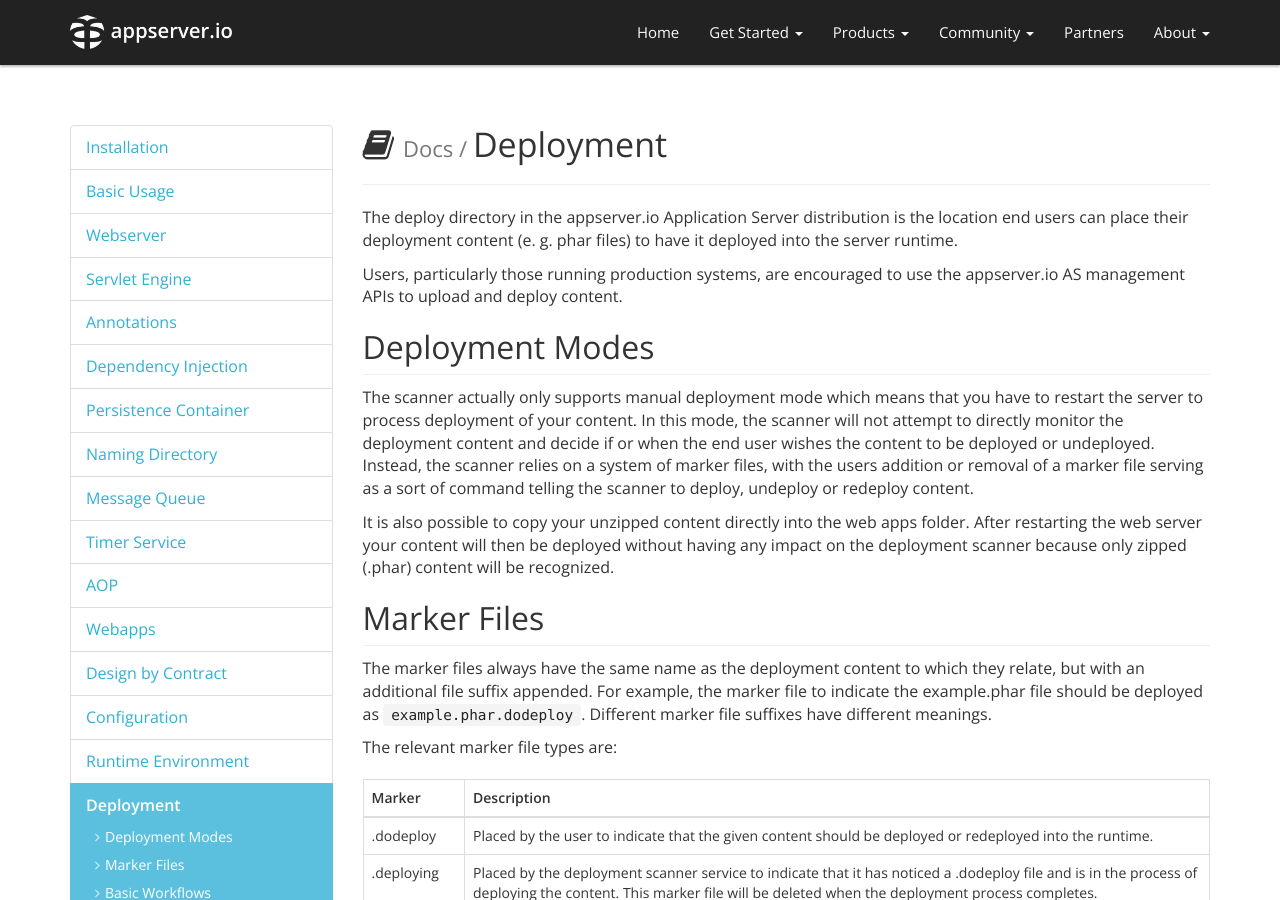
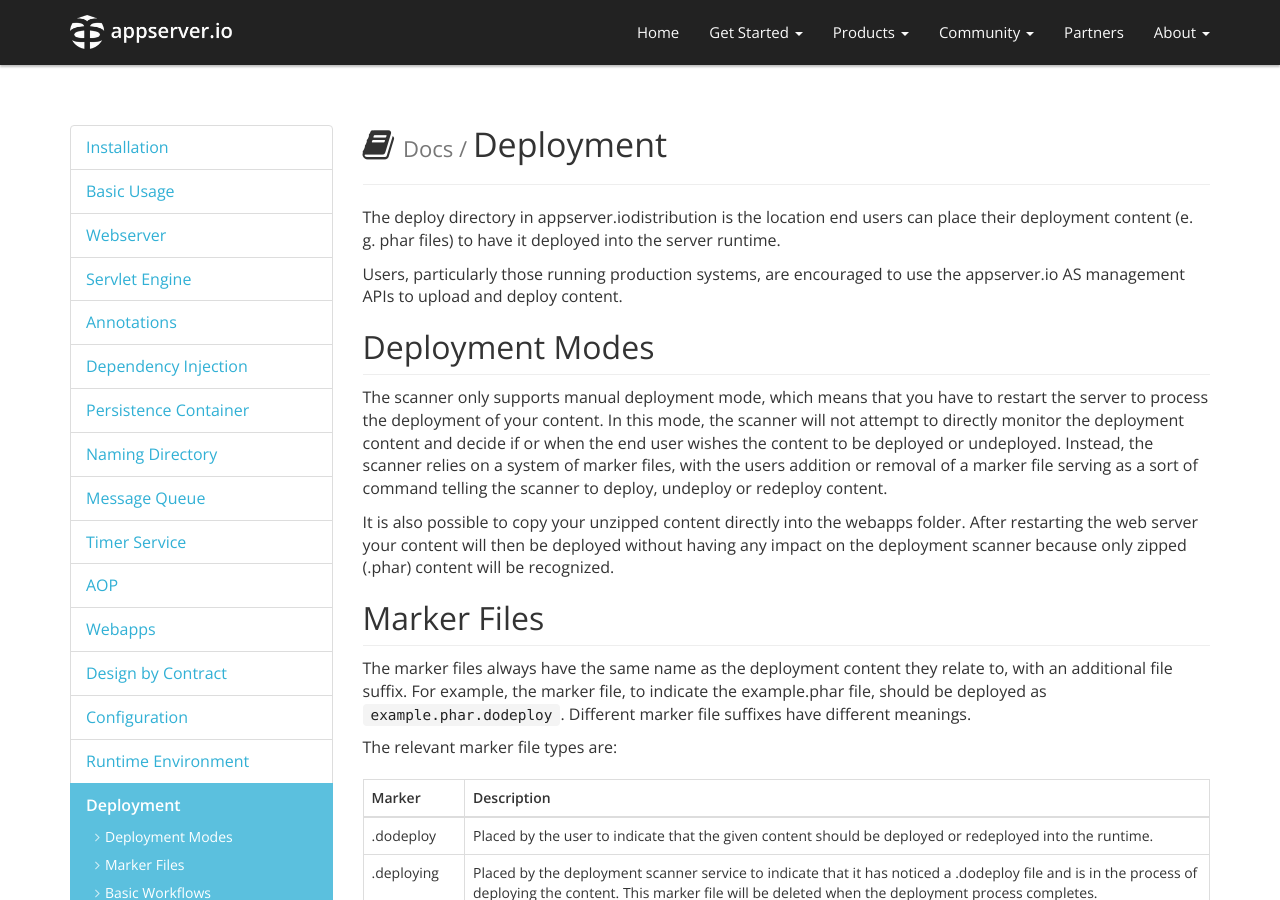
Before and after one commit to appserver-io/appserver, a Jekyll site: the page built from _docs/deployment.md, in a window 1280 px wide and 900 px high. Built offline with Jekyll 4.4.1, drawn with Linux system fonts in a browser that asks for light colours; nearby versions of some CDN libraries; library files that are not in the unit come from our copies; Markdown is read by kramdown in place of the engine named in the settings.

Commit message:
Update deployment.md

```diff
--- a/_docs/deployment.md
+++ b/_docs/deployment.md
@@ -17,19 +17,19 @@
 permalink: /get-started/documentation/deployment.html
 ---
 
-The deploy directory in the appserver.io Application Server distribution is the location end users can place their deployment content (e. g. phar files) to have it deployed into the server runtime.
+The deploy directory in appserver.iodistribution is the location end users can place their deployment content (e. g. phar files) to have it deployed into the server runtime.
 
 Users, particularly those running production systems, are encouraged to use the appserver.io AS management APIs to upload and deploy content.
 
 ## Deployment Modes
 
-The scanner actually only supports manual deployment mode which means that you have to restart the server to process deployment of your content. In this mode, the scanner will not attempt to directly monitor the deployment content and decide if or when the end user wishes the content to be deployed or undeployed. Instead, the scanner relies on a system of marker files, with the users addition or removal of a marker file serving as a sort of command telling the scanner to deploy, undeploy or redeploy content.
+The scanner only supports manual deployment mode, which means that you have to restart the server to process the deployment of your content. In this mode, the scanner will not attempt to directly monitor the deployment content and decide if or when the end user wishes the content to be deployed or undeployed. Instead, the scanner relies on a system of marker files, with the users addition or removal of a marker file serving as a sort of command telling the scanner to deploy, undeploy or redeploy content.
 
-It is also possible to copy your unzipped content directly into the web apps folder. After restarting the web server your content will then be deployed without having any impact on the deployment scanner because only zipped (.phar) content will be recognized.
+It is also possible to copy your unzipped content directly into the webapps folder. After restarting the web server your content will then be deployed without having any impact on the deployment scanner because only zipped (.phar) content will be recognized.
 
 ## Marker Files
 
-The marker files always have the same name as the deployment content to which they relate, but with an additional file suffix appended. For example, the marker file to indicate the example.phar file should be deployed as `example.phar.dodeploy`. Different marker file suffixes have different meanings.
+The marker files always have the same name as the deployment content they relate to, with an additional file suffix. For example, the marker file, to indicate the example.phar file, should be deployed as `example.phar.dodeploy`. Different marker file suffixes have different meanings.
 
 The relevant marker file types are:
 
```
